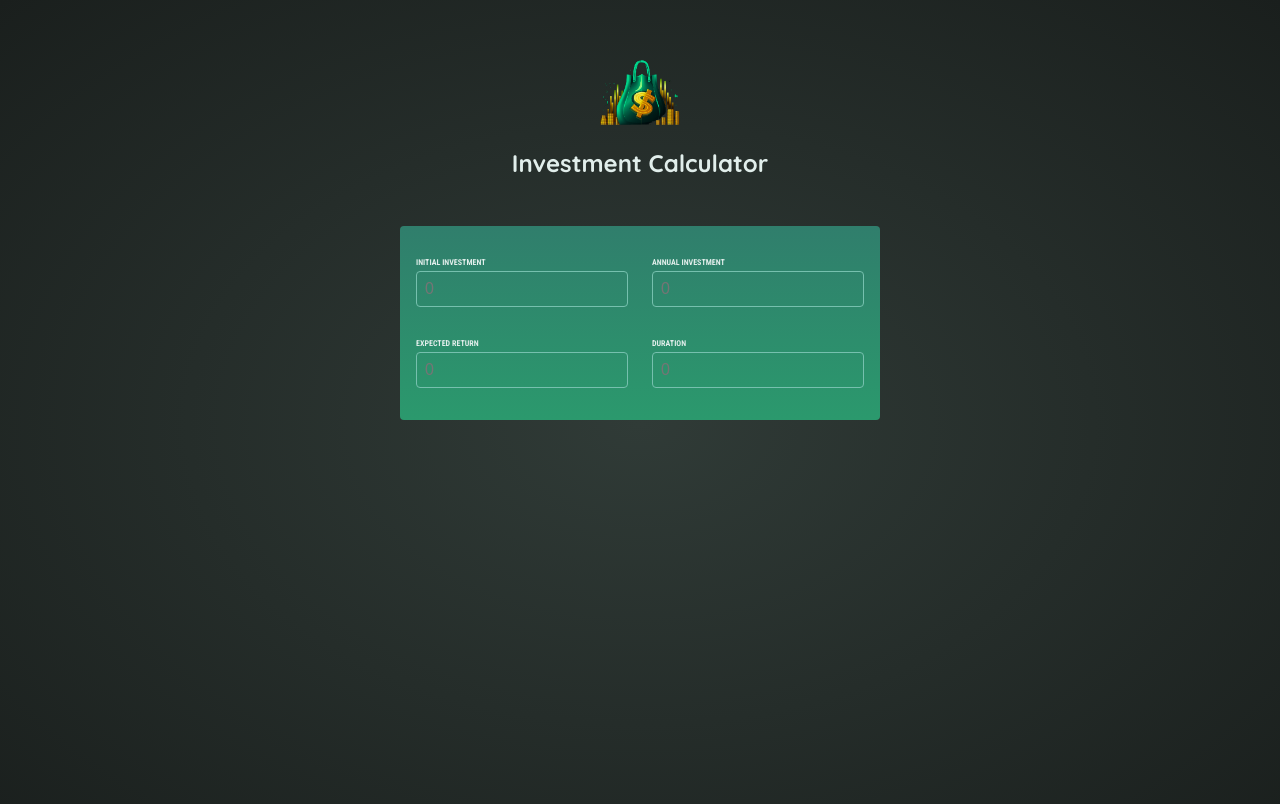
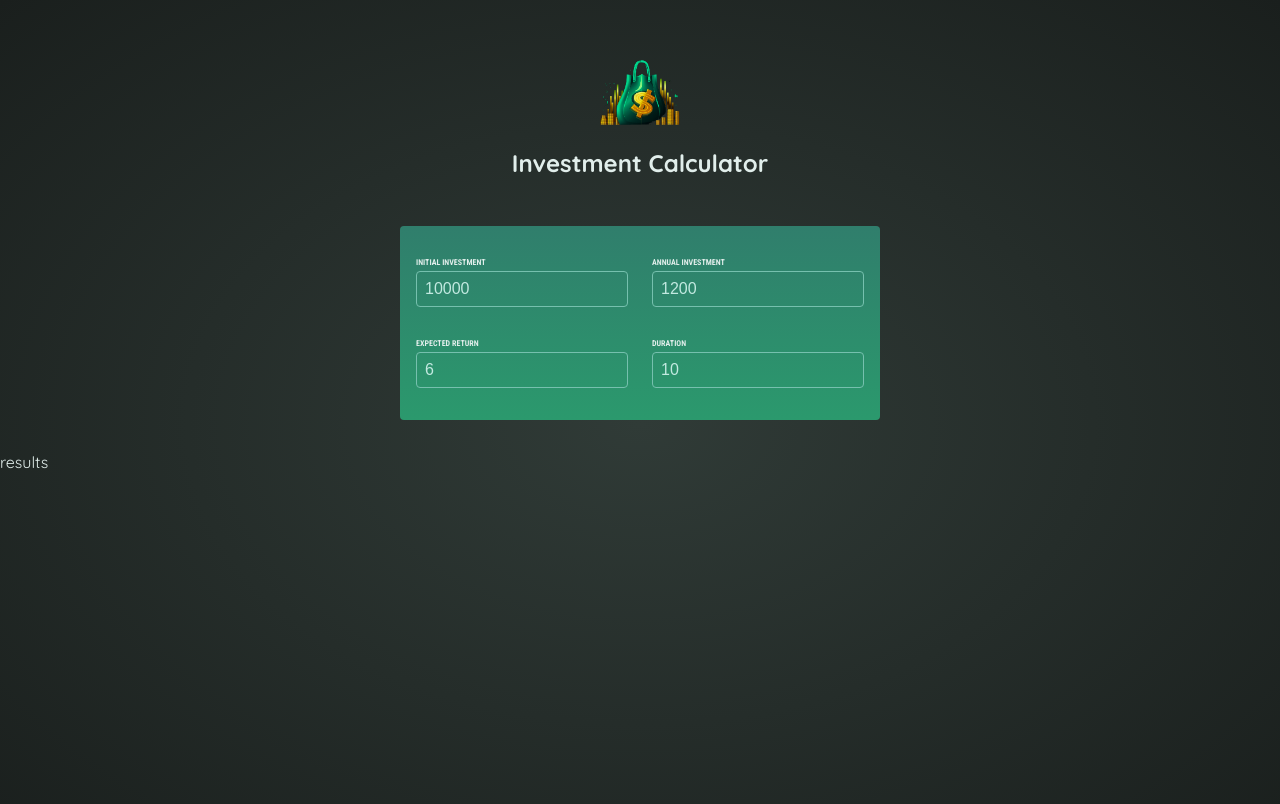
Before and after one commit to kutagorn/InvestmentCalculator, a React (Vite) app: page / in a window 1280 px wide. Shown: the top 804 px of the page. Built offline with nearby package versions, Linux system fonts and the light colour scheme.

Commit message:
Lifting the state up & Lint

```diff
--- a/src/App.jsx
+++ b/src/App.jsx
@@ -1,16 +1,33 @@
-import Header from "./components/Header"
-import Result from "./components/Result"
-import UserInput from "./components/UserInput"
+import Header from "./components/Header";
+import Result from "./components/Result";
+import UserInput from "./components/UserInput";
+
+import { useState } from "react";
 
 function App() {
+  const [userInput, setUserInput] = useState({
+    initialInvestment: 10000,
+    annualInvestment: 1200,
+    expectedReturn: 6,
+    duration: 10,
+  });
 
+  function handleChange(inputIdentifier, newValue) {
+    setUserInput((prevUserInput) => {
+      //we need the old data for the input's we have not changed. That is why we need the prev approuch.
+      return {
+        ...prevUserInput, //we need to spread the old userInput state object, so we copy all the old values
+        [inputIdentifier]: newValue,
+      };
+    });
+  }
   return (
     <>
-    <Header/>
-    <UserInput/>
-    <Result/>
+      <Header />
+      <UserInput onChangeInput={handleChange} userInput={userInput} />
+      <Result input={userInput} />
     </>
-  )
+  );
 }
 
-export default App
+export default App;
--- a/src/components/Result.jsx
+++ b/src/components/Result.jsx
@@ -1,5 +1,4 @@
-export default function Result(){
-    return(
-        <div></div>
-    );
+export default function Result({ input }) {
+  console.log(input);
+  return <p>results</p>;
 }
--- a/src/components/UserInput.jsx
+++ b/src/components/UserInput.jsx
@@ -1,35 +1,52 @@
-import { useState } from "react";
-
-export default function UserInput({ number = 0 }) {
-  const [gettingInput, setGettingInput] = useState(number);
-
-
-    function handleChange(event){
-        setGettingInput(event.target.value);
-
-  }
-    console.log(gettingInput);
-
-    return (
+export default function UserInput({ onChangeInput, userInput }) {
+  return (
     <section id="user-input">
       <div className="input-group">
         <p>
           <label>Initial Investment</label>
-          <input type="number" placeholder={gettingInput} required onChange={handleChange}/>
+          <input
+            type="number"
+            value={userInput.initialInvestment}
+            required
+            onChange={(event) => {
+              onChangeInput("initialInvestment", event.target.value);
+            }}
+          />
         </p>
         <p>
           <label>Annual Investment</label>
-          <input type="number" placeholder={gettingInput} required />
+          <input
+            type="number"
+            value={userInput.annualInvestment}
+            required
+            onChange={(event) => {
+              onChangeInput("annualInvestment", event.target.value);
+            }}
+          />
         </p>
       </div>
       <div className="input-group">
         <p>
           <label>Expected Return</label>
-          <input type="number" placeholder={gettingInput} required />
+          <input
+            type="number"
+            value={userInput.expectedReturn}
+            required
+            onChange={(event) => {
+              onChangeInput("expectedReturn", event.target.value);
+            }}
+          />
         </p>
         <p>
           <label>Duration</label>
-          <input type="number" placeholder={gettingInput} required />
+          <input
+            type="number"
+            value={userInput.duration}
+            required
+            onChange={(event) => {
+              onChangeInput("duration", event.target.value);
+            }}
+          />
         </p>
       </div>
     </section>
```
Also changed, not shown: src/components/Header.jsx (+8 -10 lines).
